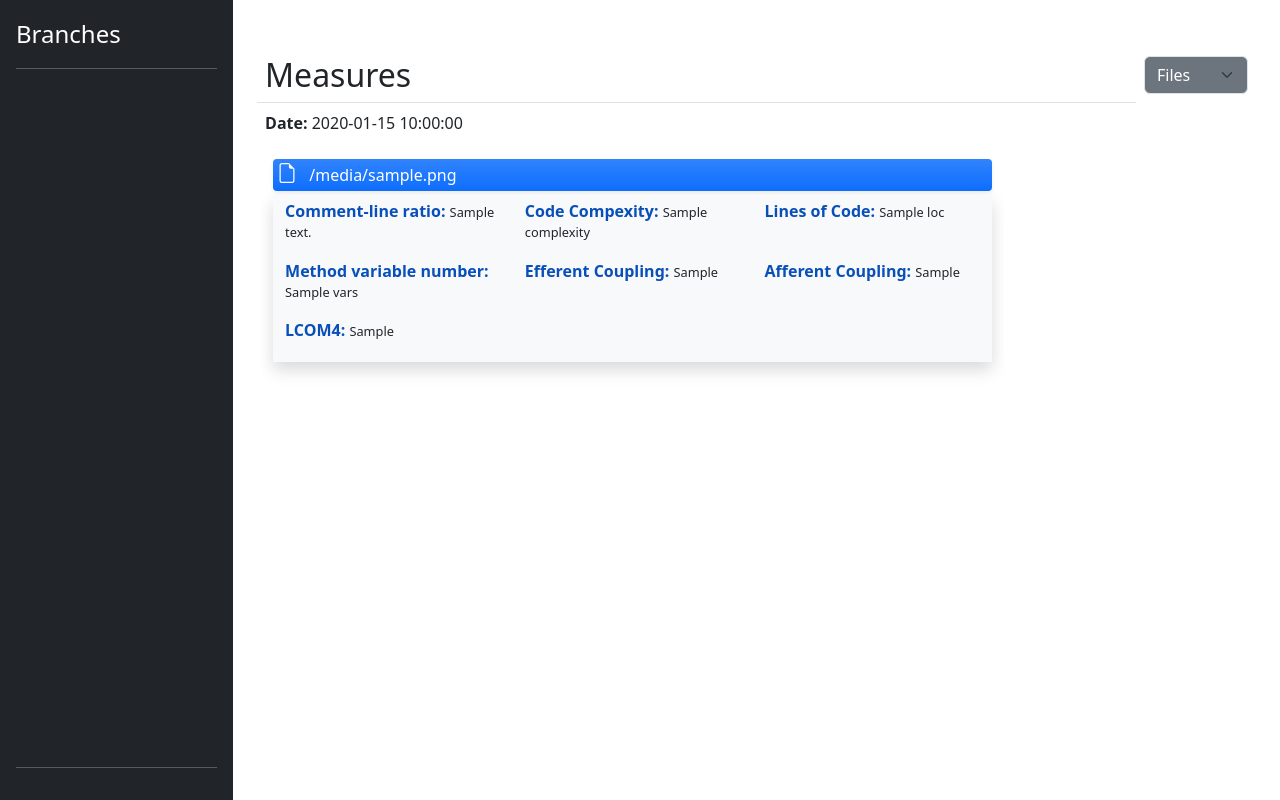
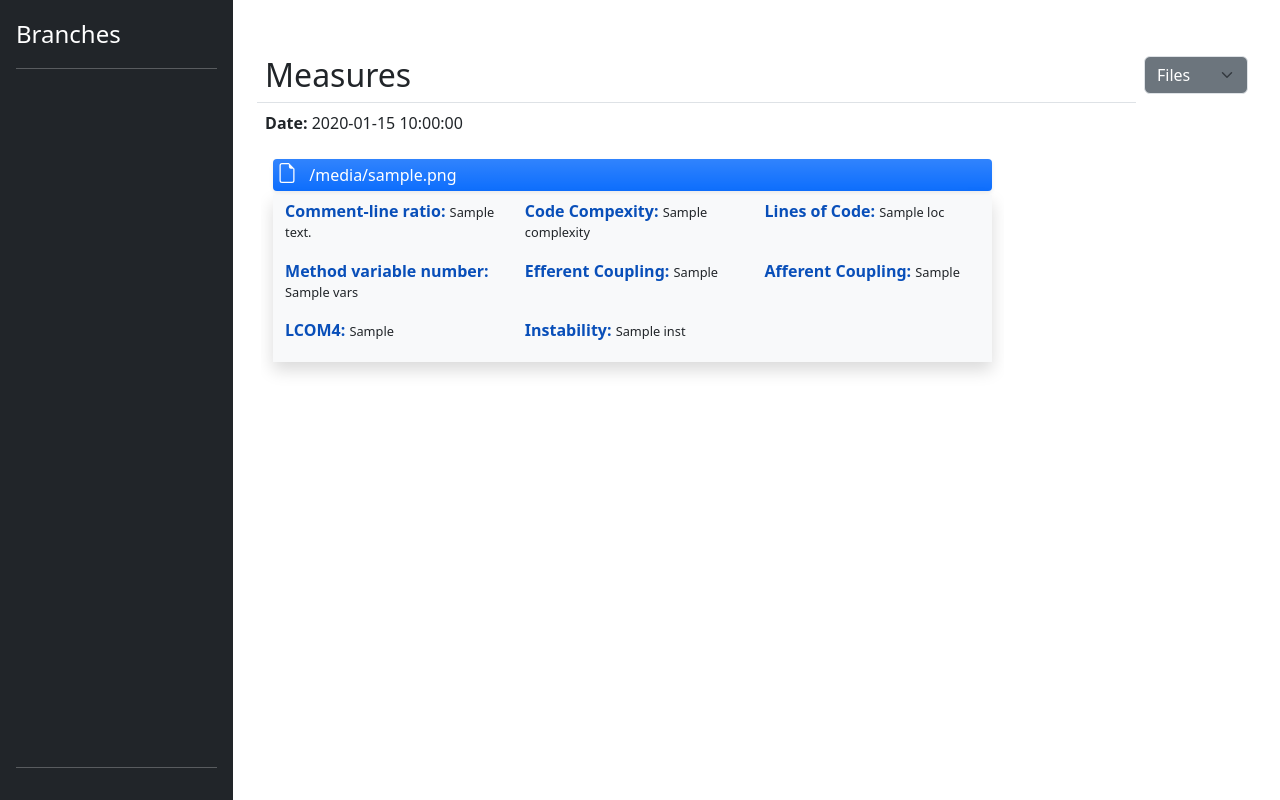
Before and after one commit to bibor09/granalys, a Flask app: a page that uses web/templates/index.html in a window 1280 px wide. Run offline with Flask 2, Linux system fonts and the light colour scheme; a database or web service that is not in the repository returns one stand-in record (values such as "Sample title"); data that the repository does not hold is empty; parts of the project's set-up code (start-up, migrations or seed data) failed here and were passed over.

Commit message:
modify frontend

```diff
--- a/analyzer/analyzer.py
+++ b/analyzer/analyzer.py
@@ -176,6 +176,7 @@ class Granalys:
                         cc = session.execute_read(_cyclomatic_complexity)
                         ec = session.execute_read(_efferent_coupling)
                         ac = session.execute_read(_afferent_coupling)
+                        inst = self.instability(session, self.verbose)
                         loc = session.execute_read(_loc)
                         vars = session.execute_read(_method_var_number)
                         lcom4 = self.lcom4(session, self.verbose)
@@ -186,6 +187,7 @@ class Granalys:
                                         "loc": f"{int(loc)}",
                                         "ec": self.get_str_of(ec),
                                         "ac": self.get_str_of(ac),
+                                        "inst": "{:.2f}".format(inst) if inst != "No classes" else inst,
                                         "vars": self.get_str_of_vars(vars),
                                         "lcom4": self.get_str_of(lcom4),
                                         "content": file.read()}
@@ -271,7 +273,7 @@ class Granalys:
     def get_str_of_vars(vars):
         str = ''
         for key, value in vars.items():
-            str += f"<br><i>{key}</i>: {len(value)} ({', '.join([v for v in value])})"
+            str += f"<br><b><i> -{key}</i></b>: {len(value)} ({', '.join([v for v in value])})"
             str.replace(",)",")")
         return str
 
@@ -279,5 +281,5 @@ class Granalys:
     def get_str_of(dict_str_nr):
         str = ''
         for key, value in dict_str_nr.items():
-            str += f"<br><i>{key}</i>: {value}"
+            str += f"<br><b><i> -{key}</i></b>: {value}"
         return str
--- a/web/templates/index.html
+++ b/web/templates/index.html
@@ -164,20 +164,38 @@
               <!-- stats -->
               <div id="stat-box-body" class="align-items-center p-1 mb-1 shadow bg-light" style="font-size: 0.8rem">
                 <div class="row px-2">
-                  <p class="col"><b id="metric-name" class="fs-6">Comment-line ratio: </b>{{ curr_analysis.statistics_all[stat_file]["comment"] }}</p>
-                  <p class="col"><b id="metric-name" class="fs-6">Code Compexity: </b>{{ curr_analysis.statistics_all[stat_file]["complexity"] }}</p>
-                  <p class="col"><b id="metric-name" class="fs-6">Lines of Code: </b>{{ curr_analysis.statistics_all[stat_file]["loc"] }}</p>
+                  <p class="col"><b id="metric-name" class="fs-6">Comment-line ratio: </b>
+                    <span>{{ curr_analysis.statistics_all[stat_file]["comment"] }}</span>
+                  </p>
+                  <p class="col"><b id="metric-name" class="fs-6">Code Compexity: </b>
+                    <span>{{ curr_analysis.statistics_all[stat_file]["complexity"] }}</span>
+                  </p>
+                  <p class="col"><b id="metric-name" class="fs-6">Lines of Code: </b>
+                    <span>{{ curr_analysis.statistics_all[stat_file]["loc"] }}</span>
+                  </p>
                 </div>
                 <div class="row px-2">
                   {% autoescape false %}
-                  <p class="col"><b id="metric-name" class="fs-6">Method variable number: </b> {{ curr_analysis.statistics_all[stat_file]["vars"] }} </p>
-                  <p class="col"><b id="metric-name" class="fs-6">Efferent Coupling: </b> {{ curr_analysis.statistics_all[stat_file]["ec"] }} </p>
-                  <p class="col"><b id="metric-name" class="fs-6">Afferent Coupling: </b>{{ curr_analysis.statistics_all[stat_file]["ac"] }}</p>
+                  <p class="col"><b id="metric-name" class="fs-6">Method variable number: </b>
+                    <span>{{ curr_analysis.statistics_all[stat_file]["vars"] }}</span>
+                  </p>
+                  <p class="col"><b id="metric-name" class="fs-6">Efferent Coupling: </b>
+                    <span>{{ curr_analysis.statistics_all[stat_file]["ec"] }}</span>
+                  </p>
+                  <p class="col"><b id="metric-name" class="fs-6">Afferent Coupling: </b>
+                    <span>{{ curr_analysis.statistics_all[stat_file]["ac"] }}</span>
+                  </p>
                   {% endautoescape %}
                 </div>
                 <div class="row px-2">
                   {% autoescape false %}
-                  <p class="col"><b id="metric-name" class="fs-6">LCOM4: </b>{{ curr_analysis.statistics_all[stat_file]["lcom4"] }}</p>
+                  <p class="col"><b id="metric-name" class="fs-6">LCOM4: </b>
+                    <span>{{ curr_analysis.statistics_all[stat_file]["lcom4"] }}</span>
+                  </p>
+                  <p class="col"><b id="metric-name" class="fs-6">Instability: </b>
+                    <span>{{ curr_analysis.statistics_all[stat_file]["inst"] }}</span>
+                  </p>
+                  <p class="col"><b id="metric-name" class="fs-6"></b></p>
                   {% endautoescape %}
                 </div>
               </div>
@@ -187,7 +205,7 @@
 
         <!-- CODE -->
         {% for stat_file in curr_analysis.statistics_all %}
-        <div id="code-box?{{stat_file}}" class="h-100 w-50 px-2 mx-4">
+        <div id="code-box?{{stat_file}}" class="h-100 w-75 px-2 mx-4">
           <pre class="h-100"><code class="h-100 language-python">{{ curr_analysis.statistics_all[stat_file]["content"] }}</code></pre>
         </div>
         {% endfor %}
```
